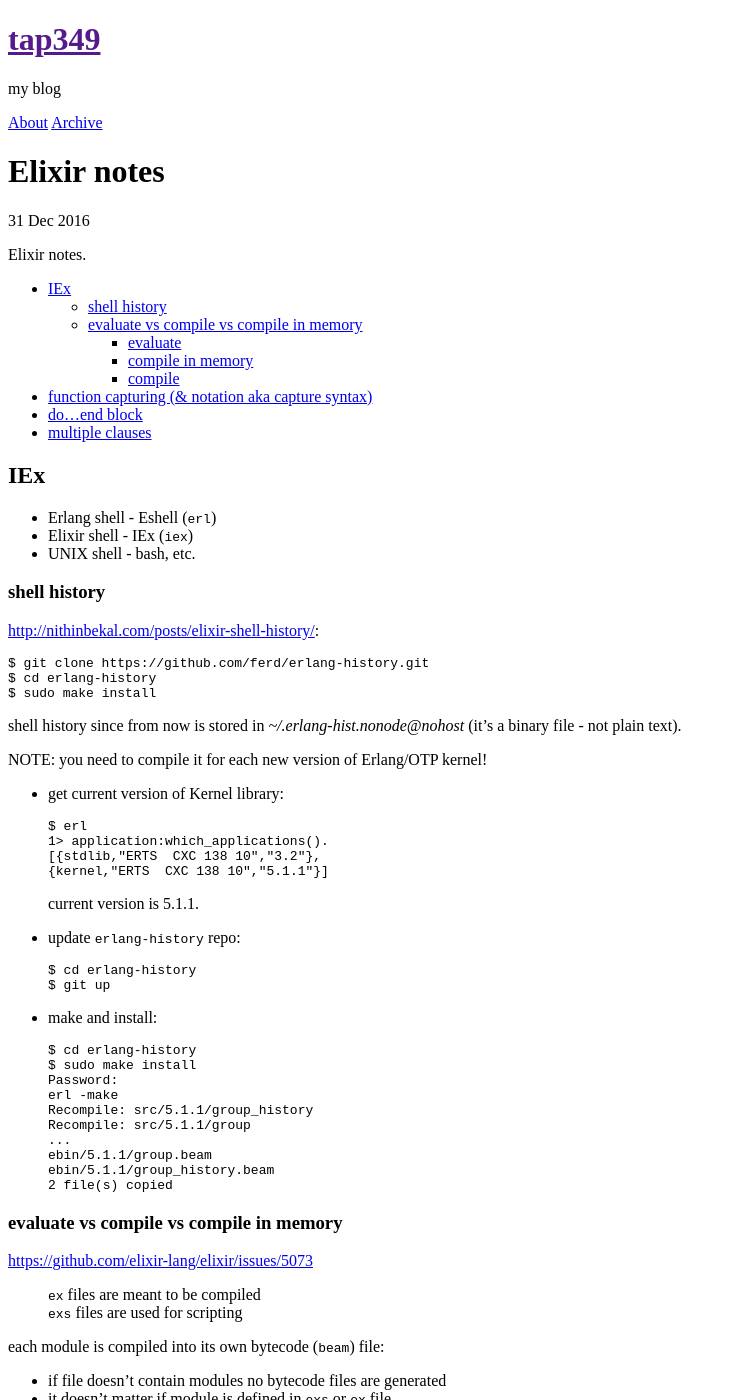
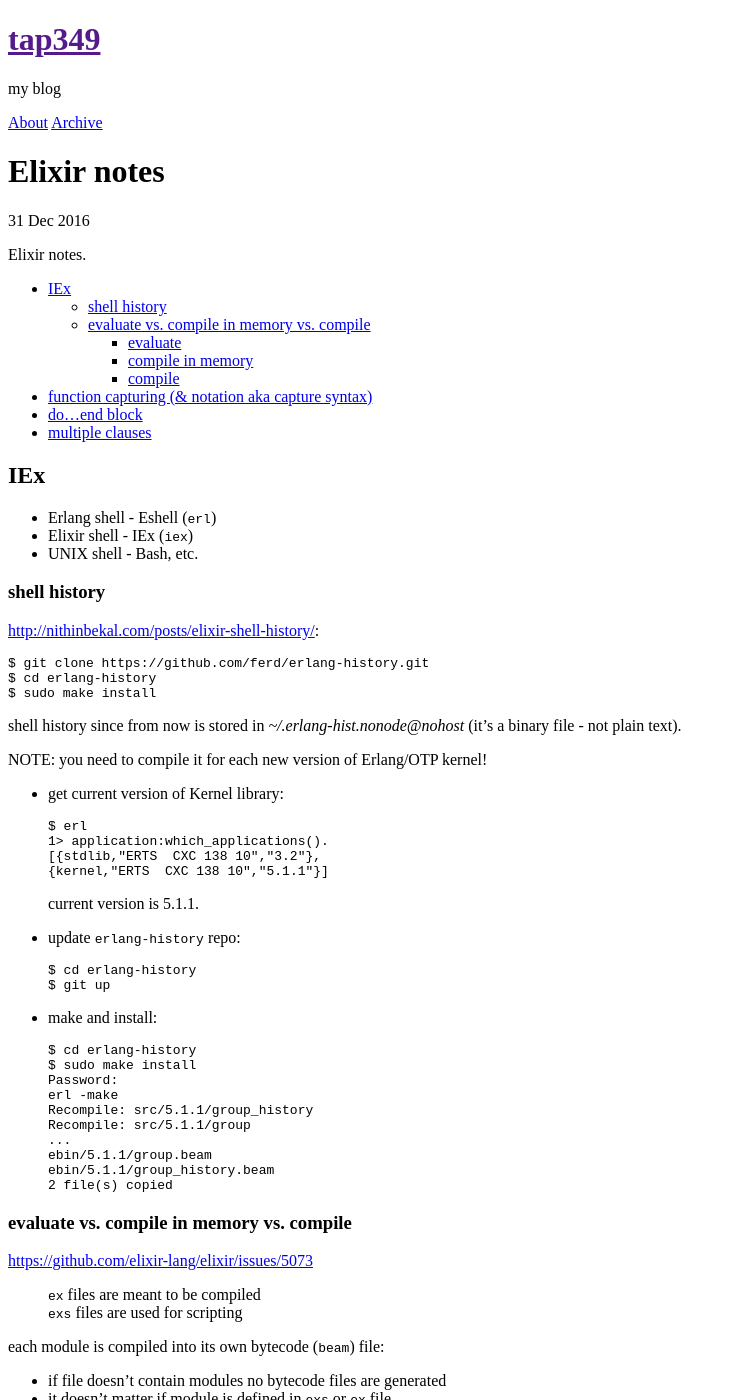
Before and after one commit to tap349/tap349.github.io, a Jekyll site: the page built from _posts/2016-12-31-elixir-notes.md, in a window 1280 px wide and 1400 px high. Shown: the whole window, without its empty margins (0-736 px from the left). Built offline with Jekyll 4.4.1, drawn with Linux system fonts in a browser that asks for light colours.

Commit message:
update 2017-01-02_05:33:42

````diff
--- a/_posts/2016-12-31-elixir-notes.md
+++ b/_posts/2016-12-31-elixir-notes.md
@@ -17,7 +17,7 @@ Elixir notes.
 
 - Erlang shell - Eshell (`erl`)
 - Elixir shell - IEx (`iex`)
-- UNIX shell - bash, etc.
+- UNIX shell - Bash, etc.
 
 ### shell history
 
@@ -66,12 +66,11 @@ NOTE: you need to compile it for each new version of Erlang/OTP kernel!
   2 file(s) copied
   ```
 
-### evaluate vs compile vs compile in memory
+### evaluate vs. compile in memory vs. compile
 
 <https://github.com/elixir-lang/elixir/issues/5073>
 
-> `ex` files are meant to be compiled
-> <br>
+> `ex` files are meant to be compiled<br>
 > `exs` files are used for scripting
 
 each module is compiled into its own bytecode (`beam`) file:
````
